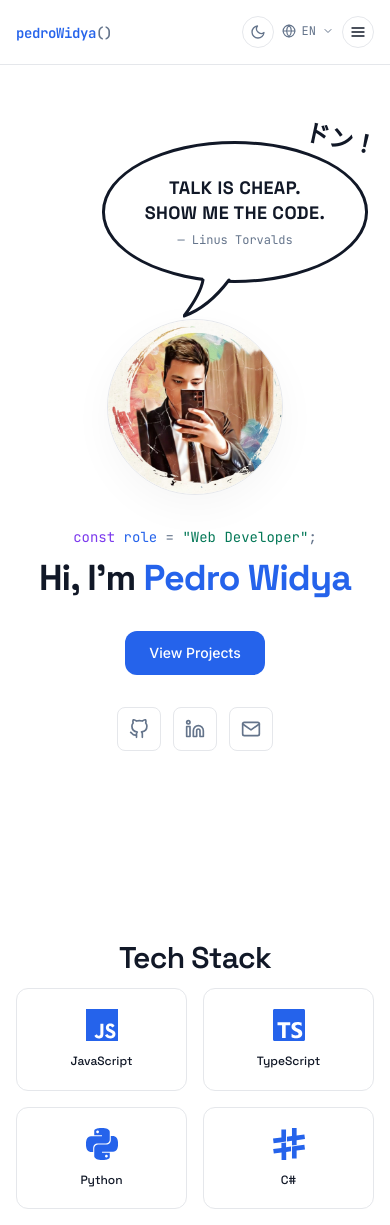
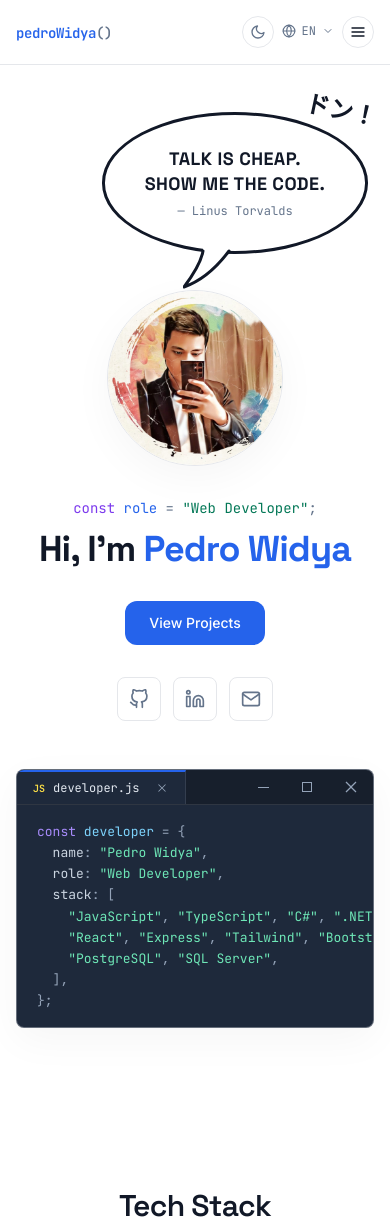
Before and after one commit to edrzvena/portofolio-react, a React (Create React App) app: page / in a window 390 px wide. Shown: the top 1225 px of the page. Built offline with nearby package versions, Linux system fonts and the light colour scheme.

Commit message:
fix: mobile ui

```diff
--- a/src/sections/Hero.js
+++ b/src/sections/Hero.js
@@ -101,8 +101,10 @@ const Hero = ({ scrollToSection }) => {
           </div>
         </div>
 
-        {/* Code card */}
-        <div className="hidden lg:block">
+        {/* Code card — tampil di semua ukuran layar (di HP/tablet turun ke bawah teks).
+            min-w-0 supaya item grid tidak melebar mengikuti baris kode terpanjang;
+            baris yang kepanjangan di-scroll horizontal di dalam <pre> CodeCard. */}
+        <div className="min-w-0">
           <CodeCard />
         </div>
       </div>
```
